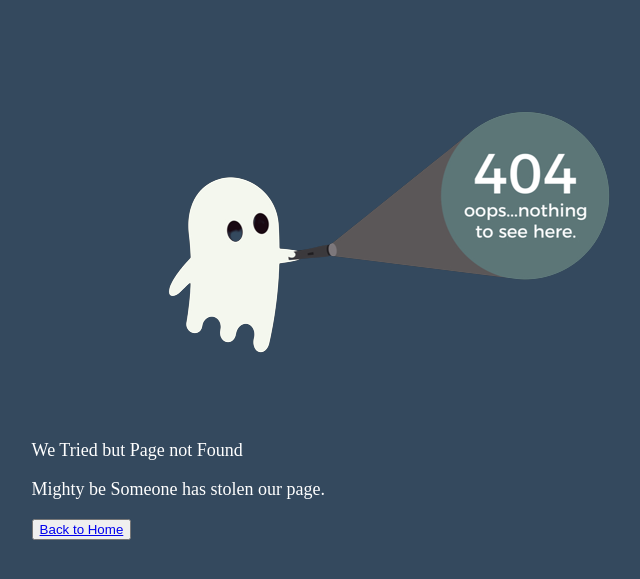
After one commit to dpakverma789/django-project-PasswordManager, a Django app: template passwordManager/templates/404.html in a window 1280 px wide. The commit adds this page. Shown: the top 579 px of the page, without its empty margins (378-1018 px from the left). Run offline with Django 3.2, Linux system fonts and the light colour scheme; the template is opened without the code that fills it, so the values that code supplies are empty; some libraries are stand-ins or nearby versions.

Commit message:
added 404

```diff
--- a/django_project/settings.py
+++ b/django_project/settings.py
@@ -24,7 +24,7 @@ BASE_DIR = Path(__file__).resolve().parent.parent
 SECRET_KEY = 'django-insecure-8l-6y=#g7y@nyw(pet$&_p@d3itt*^2#bqluli=w*_#%q@qx3h'
 
 # SECURITY WARNING: don't run with debug turned on in production!
-DEBUG = True
+DEBUG = False
 
 ALLOWED_HOSTS = ['192.168.251.76', '127.0.0.1']
 
--- a/passwordManager/static/css/password_manager.css
+++ b/passwordManager/static/css/password_manager.css
@@ -193,6 +193,13 @@ input[type='submit']:hover
     font-size: 12px;
 }
 
+
+.page-not-found{
+    color: #fff;
+    margin: 0 30%;
+    font-size: 18px;
+}
+
 @media screen and (max-width: 500px)
 {
 
--- /dev/null
+++ b/passwordManager/templates/404.html
@@ -0,0 +1,18 @@
+{% extends 'password_manager_base.html' %}
+{% load static %}
+{% block title %}
+	<title>Opps! 404</title>
+{% endblock %}
+
+{% block content %}
+    <section class="page-not-found">
+        <img src="{% static 'images/ghost.png' %}"/>
+        <article>
+            <p>We Tried but Page not Found</p>
+            <p>Mighty be Someone has stolen our page.</p>
+        </article>
+        <button>
+            <a href="/">Back to Home</a>
+        </button>
+    </section>
+{% endblock %}
--- a/passwordManager/urls.py
+++ b/passwordManager/urls.py
@@ -9,3 +9,5 @@ urlpatterns = [
     path('delete/', views.recovery, name='recovery-page'),
     path('export/', views.export, name='export-page'),
 ]
+
+handler404 = "passwordManager.views.page_not_found_view"
--- a/passwordManager/views.py
+++ b/passwordManager/views.py
@@ -121,3 +121,7 @@ def export(request):
 
     workbook.save(response)
     return response
+
+
+def page_not_found_view(request, exception):
+    return render(request, '404.html')
```
Also changed, not shown: passwordManager/static/images/ghost.png (added).
